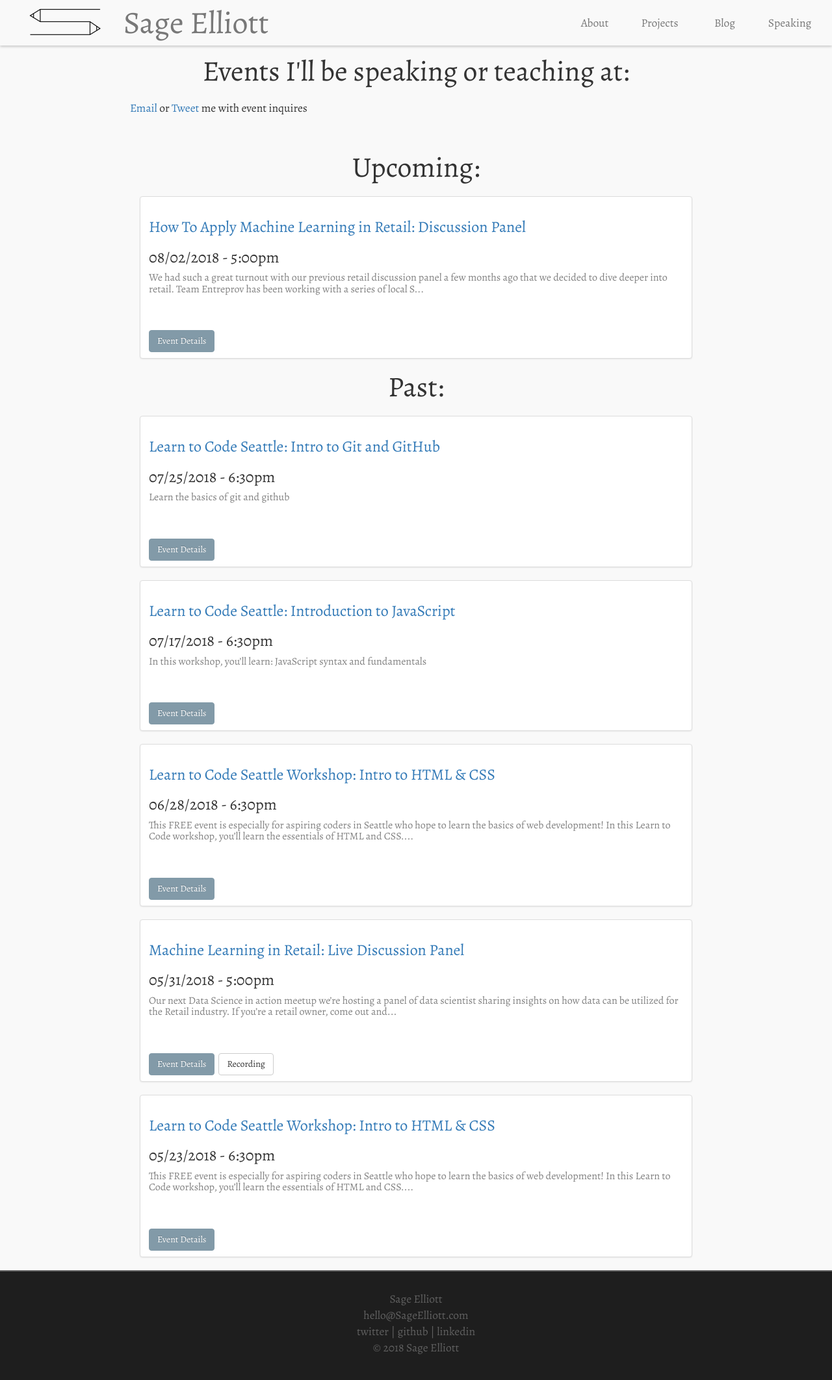
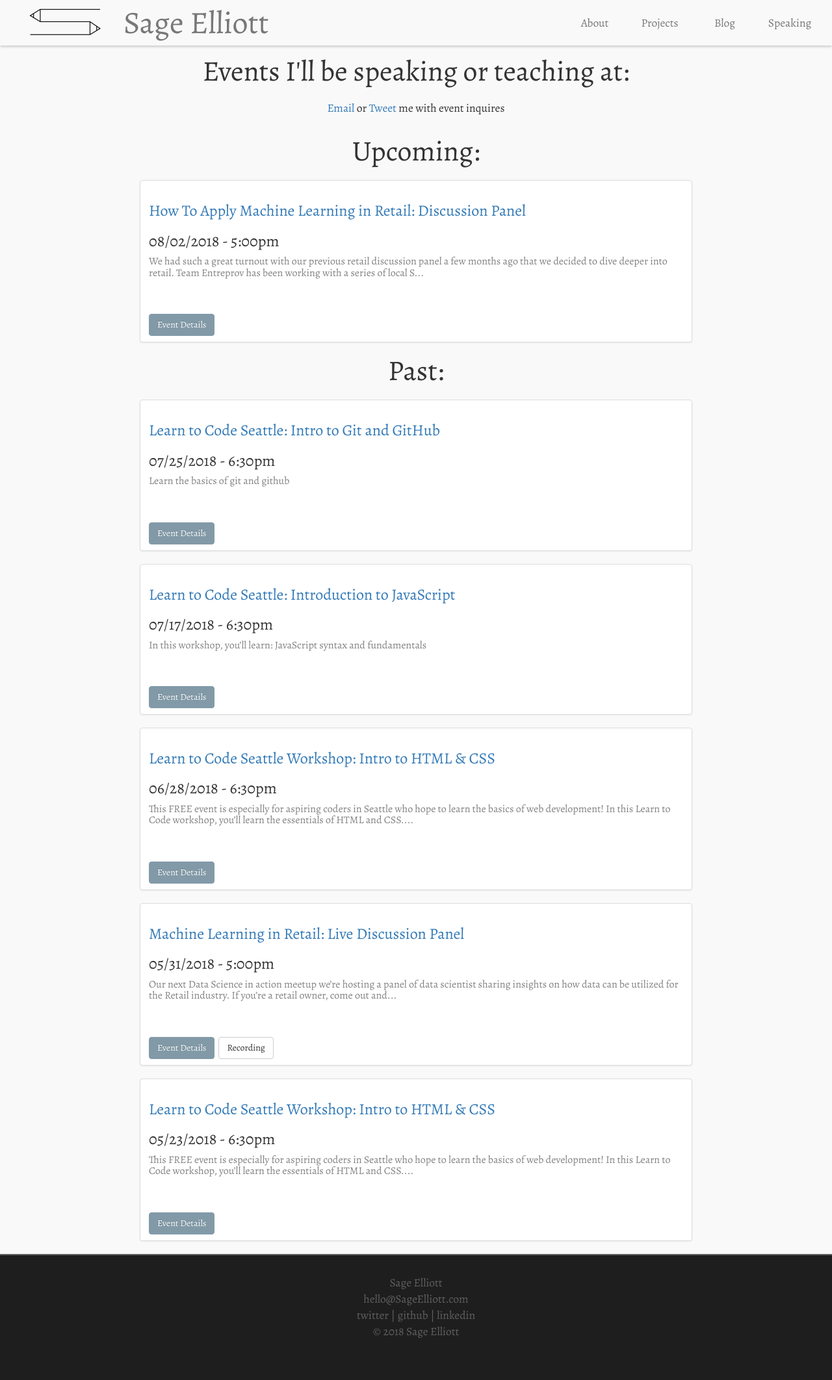
Before and after one commit to sagecodes/sage-blog, a Jekyll site: the page built from speaking.html, in a window 1280 px wide. Shown: the top 2124 px of the page at 65% size. Built offline with Jekyll 4.4.1, drawn with Linux system fonts in a browser that asks for light colours; nearby versions of some CDN libraries; some web fonts are replaced.

Commit message:
center inquire text on events

```diff
--- a/css/style.css
+++ b/css/style.css
@@ -116,6 +116,10 @@ margin-bottom: 40px;
 h1 {
     text-align: center;
     font-size: 2.5em;
+}
+
+.text-center {
+    text-align: center;
 }
 
 .dropcap {
--- a/speaking.html
+++ b/speaking.html
@@ -9,9 +9,8 @@ permalink: /speaking/
 <section id="Posts">
 
   <h1 class="section-header">Events I'll be speaking or teaching at:</h1>
-  <a href="mailto:hello@sageelliott.com">Email</a> or <a href="">Tweet</a> me with event inquires
+  <p class="text-center"><a  href="mailto:hello@sageelliott.com">Email</a> or <a href="">Tweet</a> me with event inquires</p>
 
-    <br><br>
     <h1 class="section-header">Upcoming:</h1>
   <div class="row">
       <ul class="post-list">
```
